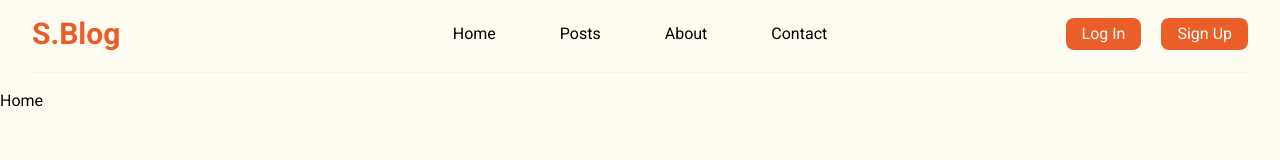
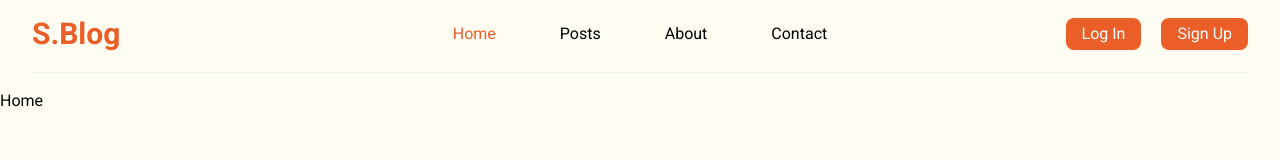
Before and after one commit to baized1245/TravelBlog-with-next.js, a Next.js app: page / in a window 1280 px wide. Shown: the top 160 px of the page. Built offline with nearby package versions, Linux system fonts and the light colour scheme.

Commit message:
useMenuActive Custom React Hook

```diff
--- /dev/null
+++ b/app/(site)/about/page.tsx
@@ -0,0 +1,7 @@
+import React from "react";
+
+const About = () => {
+  return <div>About</div>;
+};
+
+export default About;
--- a/components/shared/MobileMenu.tsx
+++ b/components/shared/MobileMenu.tsx
@@ -10,6 +10,7 @@ import Button from "../ui/Button";
 import { navLinks } from "@/constants";
 import Link from "next/link";
 import Route from "../ui/Route";
+import useMenuActive from "@/hooks/useMenuActive";
 
 const MobileMenu = () => {
   const [openMobileMenu, setOpenMobileMenu] = useState(false);
@@ -47,15 +48,20 @@ const MobileMenu = () => {
             </div>
 
             <ul className="flex items-center justify-center gap-10 flex-col mt-5 flex-1 py-5 border-b">
-              {navLinks.map((link, index) => (
+              {navLinks.map((link, index) => {
+                const isActive = useMenuActive(link.route);
+
+                return (
                   <li key={index}>
                     <Route
                       route={link.route}
                       label={link.label}
+                      isActive={isActive}
                       onClick={() => setOpenMobileMenu(false)}
                     />
                   </li>
-              ))}
+                );
+              })}
             </ul>
 
             <div className="flex gap-5 flex-1 flex-col py-5">
--- a/components/shared/Navbar.tsx
+++ b/components/shared/Navbar.tsx
@@ -5,10 +5,30 @@ import Button from "../ui/Button";
 import Route from "../ui/Route";
 import { navLinks } from "@/constants";
 import MobileMenu from "./MobileMenu";
+import useMenuActive from "@/hooks/useMenuActive";
 import { useEffect, useState } from "react";
 import clsx from "clsx";
 
 const Navbar = () => {
+  const [isScrolling, setIsScrolling] = useState(false);
+  // const [openUserMenu, setOpenUserMenu] = useState(false);
+
+  useEffect(() => {
+    const handleScroll = () => {
+      if (window.scrollX > 0) {
+        setIsScrolling(true);
+      } else {
+        setIsScrolling(false);
+      }
+    };
+
+    window.addEventListener("scroll", handleScroll);
+
+    return () => {
+      window.removeEventListener("scroll", handleScroll);
+    };
+  }, []);
+
   return (
     <nav className="py-4 w-full">
       <div className="w-[95%] mx-auto max-w-[1450px] flex items-center justify-between pb-5 border-b border-gray-100">
@@ -18,11 +38,19 @@ const Navbar = () => {
           </Link>
         </div>
         <ul className="flex items-center justify-center gap-16 flex-2 max-md:hidden">
-          {navLinks.map((link, index) => (
-            <li key={index}>
-              <Route route={link.route} label={link.label} />
-            </li>
-          ))}
+          {navLinks.map((link, index) => {
+            const isActive = useMenuActive(link.route);
+
+            return (
+              <li key={index}>
+                <Route
+                  route={link.route}
+                  label={link.label}
+                  isActive={isActive}
+                />
+              </li>
+            );
+          })}
         </ul>
 
         <div className="flex gap-5 flex-1 justify-end max-md:hidden">
--- /dev/null
+++ b/hooks/useMenuActive.tsx
@@ -0,0 +1,12 @@
+import { useRouter, usePathname } from "next/navigation";
+
+const useMenuActive = (route: any) => {
+  const router = useRouter();
+  const pathName = usePathname();
+
+  const isActive =
+    (pathName.includes(route) && route.length > 1) || pathName === route;
+  return isActive;
+};
+
+export default useMenuActive;
```
Lines whose indentation alone changed are shown as unchanged.
